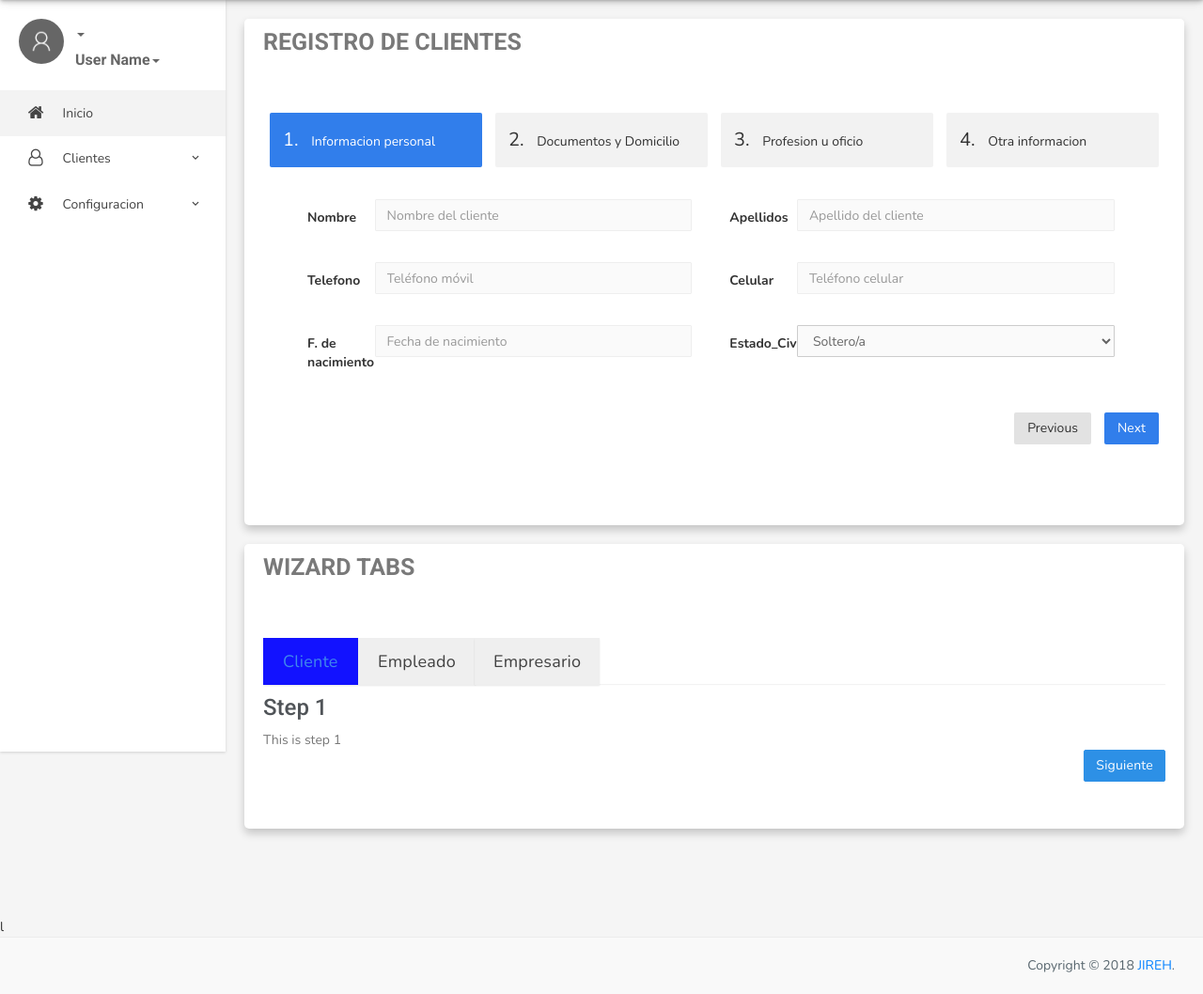
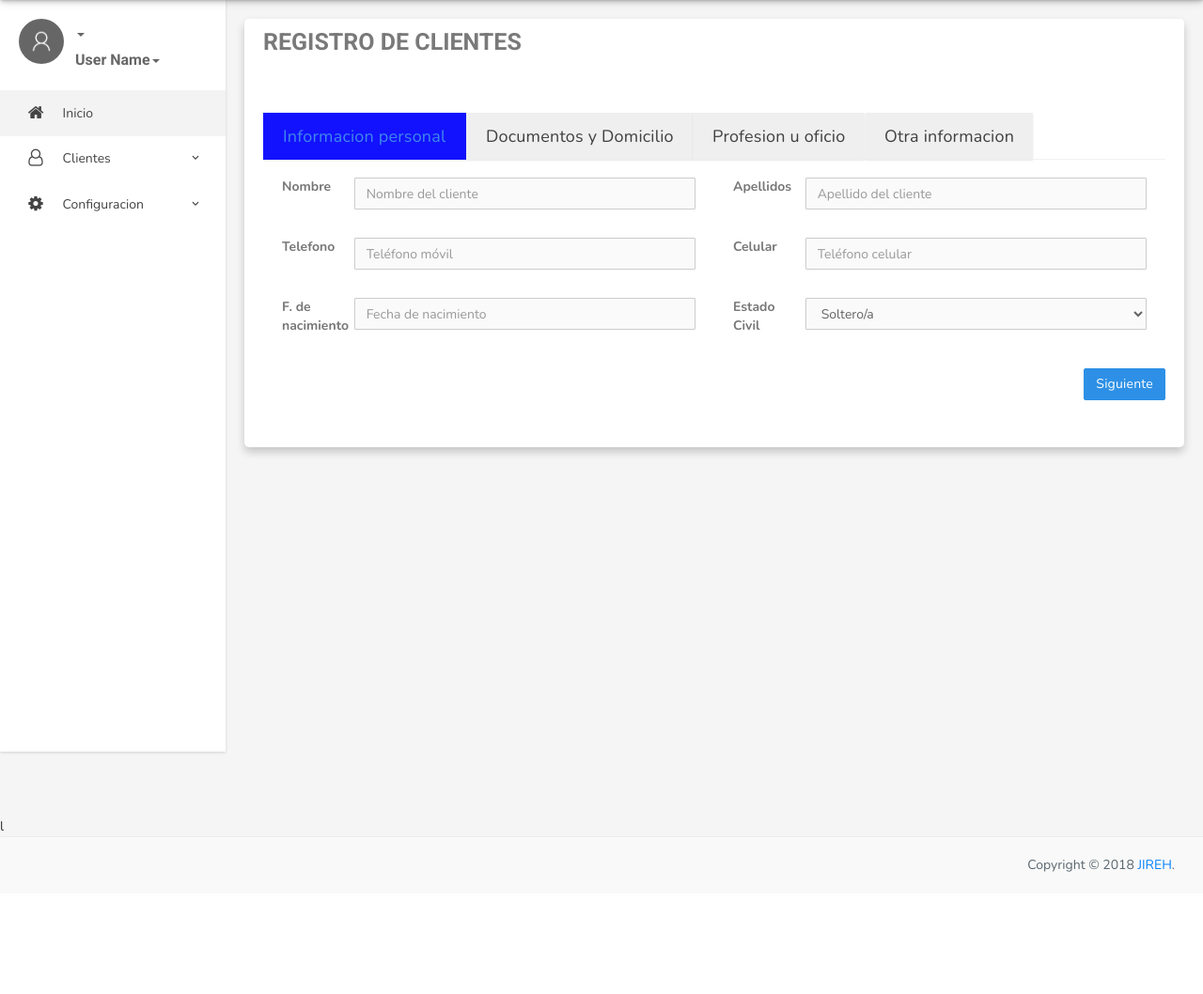
Before and after one commit to HectorRamos/fast-cash, a CodeIgniter app: page /Trabajo_FastCash/Clientes/ in a window 1280 px wide. Shown: the part 70-1128 px from the top of the page at 94% size. After the commit the page ends 998 px from the top, so only its background shows below. Run offline with CodeIgniter, Linux system fonts and the light colour scheme; data comes from the database, SQL or seed files in the repository; some web fonts are replaced.

Commit message:
tabs clientes

```diff
--- a/application/models/Clientes_Model.php
+++ b/application/models/Clientes_Model.php
@@ -39,7 +39,7 @@ class Clientes_Model extends CI_Model{
 
 				);
 			if($this->db->insert('tbl_clientes', $data)){
-				$sql2="SELECT Id_Cliente, Nombre_Cliente, Apellido_Cliente, Codigo_Cliente, Tipo_Cliente FROM tbl_Clientes WHERE Id_Cliente IN (SELECT MAX(Id_Cliente) FROM tbl_Clientes)";
+				$sql2="SELECT Id_Cliente, Nombre_Cliente, Apellido_Cliente, Codigo_Cliente, Tipo_Cliente FROM tbl_clientes WHERE Id_Cliente IN (SELECT MAX(Id_Cliente) FROM tbl_clientes)";
 				$id=$this->db->query($sql2);
 				return $id;
 			}
@@ -172,7 +172,7 @@ public function obtenerInfoCliente($id, $tipo){
 	}
 	else
 	{
-		$sql="SELECT n.*,c.*, d.*, m.* FROM tbl_datos_laborales AS n INNER JOIN tbl_clientes AS c ON n.Fk_Id_Cliente=c.Id_Cliente INNER JOIN tbl_Departamentos AS d ON c.Fk_Id_Departamento= d.Id_Departamento INNER JOIN tbl_municipios AS m ON c.Fk_Id_Municipio = m.Id_Municipio WHERE n.Fk_Id_Cliente=$id";
+		$sql="SELECT n.*,c.*, d.*, m.* FROM tbl_datos_laborales AS n INNER JOIN tbl_clientes AS c ON n.Fk_Id_Cliente=c.Id_Cliente INNER JOIN tbl_departamentos AS d ON c.Fk_Id_Departamento= d.Id_Departamento INNER JOIN tbl_municipios AS m ON c.Fk_Id_Municipio = m.Id_Municipio WHERE n.Fk_Id_Cliente=$id";
 		$info = $this->db->query($sql);
 		return $info->result();
 
--- a/application/views/Clientes/Gestionar_Cliente.php
+++ b/application/views/Clientes/Gestionar_Cliente.php
@@ -57,6 +57,7 @@
 												      <th class="th th1" scope="col">Nombre</th>
 												      <th class="th th1" scope="col">Apellido</th>
 												      <th class="th th1" scope="col">Estado</th>
+                              <th class="th th1" scope="col">Tipo</th>
 												      <th class="th th1">Acción</th>
 												  </thead>
 												  <tbody class="tbody tbody1">
@@ -69,12 +70,12 @@
 												      <td class="td td1"><?= $clientes->Nombre_Cliente?></td>
 												      <td class="td td1"><?= $clientes->Apellido_Cliente?></td>
 												      <td class="td td1" width="100"><?= $clientes->Condicion_Actual_Cliente?></td>
+                              <td class="td td1" width="100"><?= $clientes->Tipo_Cliente?></td>
 												      <!-- <td><a onclick="confirmar(<?= $clientes->Id_Cliente?>)" class="btn btn-danger">Eliminar</a> -->
 												      <td class="td td1">
 												      	<a title="Ver historial" data-toggle="modal" data-target=".bs-example-modal-lg" onclick="MostrarInfo(<?= $clientes->Id_Cliente?>, <?php echo $tipo;?>)" class="waves-effect waves-light ver"><i class="fa fa-info-circle"></i></a>
 
 												      <a title="Editar" data-toggle="tooltip" href="<?=base_url()?>Clientes/Editar?id=<?= $clientes->Id_Cliente?>" class="waves-effect waves-light editar"><i class="fa fa-pencil"></i></a>
-
 												      <a title="Eliminar" class="waves-effect waves-light eliminar" data-id="<?= $clientes->Id_Cliente?>" data-nombre="<?= $clientes->Nombre_Cliente?> <?= $clientes->Apellido_Cliente?>" data-toggle="modal" data-target=".modal_eliminar_cliente"><i class="fa fa-times-circle"></i></a>
 												      </td>
                               </tr>
@@ -381,7 +382,6 @@
                             document.getElementById('DivEmpleado').style.display='none';
                             document.getElementById('DivEmpresario').style.display='block';
                             document.getElementById('Fk_Id_Cliente2').value=id;
-
                         }
 
                     	//html="<div class='alert alert-danger'></div>";
--- a/application/views/Clientes/InsertarCliente.php
+++ b/application/views/Clientes/InsertarCliente.php
@@ -11,10 +11,43 @@
                                         <h3 class="panel-title">Registro de clientes</h3>
                                     </div>
                                     <div class="panel-body">
-                                        <form id="basic-form" method="POST" action="<?= base_url()?>Clientes/InsertarCliente">
-                                            <div>
-                                                <h3>Informacion personal</h3>
-                                                <section>
+                                        <form id="basic-form" method="POST" action="">
+
+                                        </form>
+
+                         <!-- Basic Form Wizard -->
+                        <div class="row">
+                            <div class="col-md-12">
+
+                                    <div class="wizard">
+                                        <!-- <div class="wizard-inner"> -->
+                                            <!-- <div class="connecting-line"></div> -->
+                                            <ul class="nav nav-tabs" role="tablist">
+
+                                                <li class="active">
+                                                    <a href="#step1" class="btn btn-block btn-lg btn-primary waves-effect waves-light" data-toggle="tab" aria-controls="step1" role="tab" title="Step 1"> Informacion personal
+                                                    </a>
+                                                </li>
+
+                                                <li role="presentation" class="disabled">
+                                                    <a href="#step2" class="btn btn-block btn-lg btn-primary waves-effect waves-light" data-toggle="tab" aria-controls="step2" role="tab" title="Step 2"> Documentos y Domicilio
+                                                    </a>
+                                                </li>
+                                                <li role="presentation" class="disabled">
+                                                    <a href="#step3" class="btn btn-block btn-lg btn-primary waves-effect waves-light" data-toggle="tab" aria-controls="step3" role="tab" title="Step 3"> Profesion u oficio
+                                                    </a>
+                                                </li>
+                                                <li role="presentation" class="disabled">
+                                                    <a href="#step4" class="btn btn-block btn-lg btn-primary waves-effect waves-light" data-toggle="tab" aria-controls="step3" role="tab" title="Step 4"> Otra informacion
+                                                    </a>
+                                                </li>
+                                            </ul>
+                                        <!-- </div> -->
+
+                                        <form role="form" id="basic-form" method="POST" action="<?= base_url()?>Clientes/InsertarCliente">
+                                            <div class="tab-content">
+                                                <div class="tab-pane active" role="tabpanel" id="step1">
+                                                <br>
                                                     <div class="form-row">
                                                         <div class="form-group col-md-6">
                                                         <div class="form-group clearfix">
@@ -70,7 +103,7 @@
                                                         <div class="form-group col-md-6">
                                                                <div class="form-group clearfix">
 
-                                                                    <label class="col-lg-2 control-label" for="name">Estado_Civil </label>
+                                                                    <label class="col-lg-2 control-label" for="name">Estado Civil </label>
                                                                     <div class="col-lg-10">
                                                                         <select id="Estado_Cliente" name="Estado_Cliente" class="form-control">
                                                                             <option value="Soltero/a">Soltero/a</option>
@@ -82,11 +115,13 @@
                                                        </div>
                                                   </div>
 
-
-
-                                                </section>
-                                                <h3>Documentos y Domicilio</h3>
-                                                <section>
+                                                    <ul class="list-inline pull-right">
+                                                        <li><button type="button" class="btn btn-primary next-step">Siguiente</button></li>
+                                                    </ul>
+                                                </div>
+                                                <!--Tab Panel 2-->
+                                                <div class="tab-pane" role="tabpanel" id="step2">
+                                                <br>
                                                     <div class="form-row">
                                                         <div class="form-group col-md-6">
                                                         <div class="form-group clearfix">
@@ -163,10 +198,14 @@
                                                         </div>
                                                   </div>
 
-                                                </section>
-                                                <h3>Profesion u oficio</h3>
-                                                <section>
-
+                                                    <ul class="list-inline pull-right">
+                                                        <li><button type="button" class="btn btn-default prev-step">Atras</button>
+                                                        <button type="button" class="btn btn-primary next-step">Siguiente</button></li>
+                                                    </ul>
+                                                </div>
+                                                <!--TAB PANEL 3-->
+                                                <div class="tab-pane" role="tabpanel" id="step3">
+                                                <br>
                                                     <div class="form-row">
                                                             <div class="form-group col-md-6">
                                                             <div class="form-group clearfix">
@@ -215,10 +254,13 @@
 
                                                             </div>
                                                         </div>
-
-                                                </section>
-                                                <h3>Otra informacion</h3>
-                                                <section>
+                                                    <ul class="list-inline pull-right">
+                                                        <li><button type="button" class="btn btn-default prev-step">Atras</button>
+                                                        <button type="button" class="btn btn-primary next-step">Siguiente</button></li>
+                                                    </ul>
+                                                </div>
+                                                <div class="tab-pane" role="tabpanel" id="step4">
+                                                <br>
                                                     <div class="form-row">
                                                             <div class="form-group col-md-6">
                                                             <div class="form-group clearfix">
@@ -240,81 +282,23 @@
                                                                    <input type="text" class="form-control" id="Fecha_Registro" name="Fecha_Registro" placeholder="Fecha de registro del cliente">
                                                                 </div>
                                                             </div>
-                                                            <button type="submit" class="btn btn-primary">Siguiente</button>
+
 
                                                             </div>
                                                         </div>
-                                                </section>
-                                            </div>
-                                        </form>
-                                    </div>  <!-- End panel-body -->
-                                </div> <!-- End panel -->
-
-                            </div> <!-- end col -->
-
-                        </div> <!-- End row -->
-                         <!-- Basic Form Wizard -->
-                        <div class="row">
-                            <div class="col-md-12">
-                                <div class="panel panel-default">
-                                    <div class="panel-heading">
-                                        <h3 class="panel-title">Wizard Tabs</h3>
-                                    </div>
-                                    <div class="panel-body">
-                                    <div class="wizard">
-                                        <!-- <div class="wizard-inner"> -->
-                                            <!-- <div class="connecting-line"></div> -->
-                                            <ul class="nav nav-tabs" role="tablist">
-
-                                                <li class="active">
-                                                    <a href="#step1" class="btn btn-block btn-lg btn-primary waves-effect waves-light" data-toggle="tab" aria-controls="step1" role="tab" title="Step 1"> Cliente
-                                                    </a>
-                                                </li>
-
-                                                <li role="presentation" class="disabled">
-                                                    <a href="#step2" class="btn btn-block btn-lg btn-primary waves-effect waves-light" data-toggle="tab" aria-controls="step2" role="tab" title="Step 2"> Empleado
-                                                    </a>
-                                                </li>
-                                                <li role="presentation" class="disabled">
-                                                    <a href="#step3" class="btn btn-block btn-lg btn-primary waves-effect waves-light" data-toggle="tab" aria-controls="step3" role="tab" title="Step 3"> Empresario
-                                                    </a>
-                                                </li>
-                                            </ul>
-                                        <!-- </div> -->
-
-                                        <form role="form">
-                                            <div class="tab-content">
-                                                <div class="tab-pane active" role="tabpanel" id="step1">
-                                                    <h3>Step 1</h3>
-                                                    <p>This is step 1</p>
-                                                    <ul class="list-inline pull-right">
-                                                        <li><button type="button" class="btn btn-primary next-step">Siguiente</button></li>
-                                                    </ul>
-                                                </div>
-                                                <div class="tab-pane" role="tabpanel" id="step2">
-                                                    <h3>Step 2</h3>
-                                                    <p>This is step 2</p>
                                                     <ul class="list-inline pull-right">
                                                         <li><button type="button" class="btn btn-default prev-step">Atras</button>
-                                                        <button type="button" class="btn btn-primary next-step">Siguiente</button></li>
-                                                    </ul>
-                                                </div>
-                                                <div class="tab-pane" role="tabpanel" id="step3">
-                                                    <h3>Step 3</h3>
-                                                    <p>This is step 3</p>
-                                                    <ul class="list-inline pull-right">
-                                                        <li><button type="button" class="btn btn-default prev-step">Atras</button>
-                                                        <button type="button" class="btn btn-success btn-info-full next-step">Guardar</button></li>
+                                                        <button type="submit" class="btn btn-success btn-info-full next-step">Guardar</button></li>
                                                     </ul>
                                                 </div>
                                                 <div class="clearfix"></div>
                                             </div>
                                         </form>
                                     </div>
-                                </section>
+
                                     </div>  <!-- End panel-body -->
                                 </div> <!-- End panel -->
-
+                                </div>
                             </div> <!-- end col -->
 
                         </div> <!-- End row -->
```
Also changed, not shown: application/views/Clientes/Datos_Laborales.php (+20 -5 lines).
